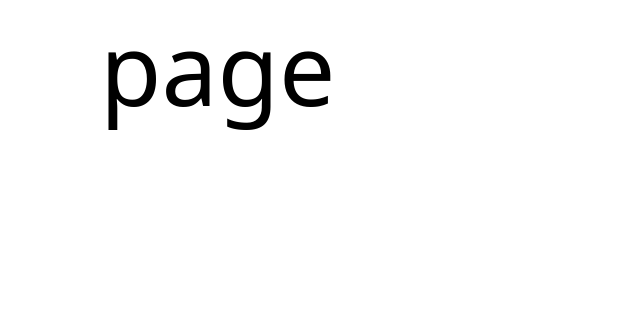
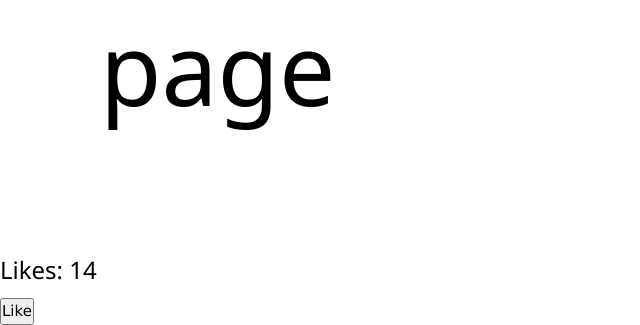
Before and after one commit to rosiephandang/Flask---TOI-Market, a Flask app: page /product_signed_in/1 in a window 1280 px wide. Shown: the part 478-803 px from the top of the page, without its empty margins (0-640 px from the left). Before the commit the page ends 608 px from the top, so only its background shows below. Run offline with Flask 3, Linux system fonts and the light colour scheme; data comes from the database, SQL or seed files in the repository; both versions use the stored data as it was after the commit.

Commit message:
added a like button that autoupdates thye database (added new table) and changed a prev query

```diff
--- a/app.py
+++ b/app.py
@@ -110,8 +110,8 @@ def notifications_signed_in(user_id):
     user = query_db("SELECT * FROM users WHERE user_id = ?", (user_id,), one=True)
     return render_template("notifications_signed_in.html", user=user)
 
-@app.route('/product_signed_in/<int:product_id>')
-def product_signed_in(product_id):
+#@app.route('/product_signed_in/<int:product_id>')
+#def product_signed_in(product_id):
     product = query_db("""SELECT products.*,users.username AS seller_username FROM products INNER JOIN users ON products.seller_key = users.user_id WHERE products.product_id = ?;""", (product_id,), one=True)
     return render_template("product_signed_in.html", product=product)
 
@@ -150,8 +150,10 @@ def signup():
             else:
                 hashed_password = generate_password_hash(password)
                 db = get_db()
-                db.execute('INSERT INTO users (email, username, password) VALUES (?, ?, ?)',(email.lower(), username, hashed_password))
+                cursor = db.execute('INSERT INTO users (email, username, password) VALUES (?, ?, ?)',(email.lower(), username, hashed_password))
                 db.commit()
+                # log the user in immeadiately after signup by storing ID
+                session['user_id'] = cursor.lastrowid
                 flash('You have successfully created an account on TOI Market!')
                 return redirect(url_for('home_signed_in'))
     return render_template('signup.html', msg=msg)
@@ -175,7 +177,7 @@ def login():
                 if check_password_hash(user[3],password):
                     #we are logged in successfully
                     #Store the username in the session
-                    session['user'] = dict(user)
+                    session['user'] = user['user_id']
                     flash("Logged in successfully!")
                     return redirect(url_for('home_signed_in'))
                 else:
@@ -193,5 +195,30 @@ def logout():
     return redirect('/')
 
 
+# like route
+@app.route('/like/<int:product_id>', methods=['POST'])
+def like_product(product_id):
+    user_id = session.get('user_id')
+    #if not user_id:
+        #flash("You must be logged in to like products.")
+        #return redirect(url_for('login'))
+    alr_liked = query_db("SELECT * FROM product_likes WHERE product_id = ? AND user_id = ?", (product_id, user_id), one=True)
+    db = get_db()
+    if alr_liked:
+        db.execute("DELETE FROM product_likes WHERE product_id = ? AND user_id = ?", (product_id, user_id))
+        db.execute("UPDATE products SET likes = likes - 1 WHERE product_id = ?", (product_id,))
+    else:
+        db.execute("INSERT INTO product_likes (product_id, user_id) VALUES (?, ?)", (product_id, user_id))
+        db.execute("UPDATE products SET likes = likes + 1 WHERE product_id = ?", (product_id,))
+    db.commit()
+    return redirect(url_for('product_signed_in', product_id=product_id))
+
+@app.route('/product_signed_in/<int:product_id>')
+def product_signed_in(product_id):
+    product = query_db("SELECT products.*, users.username AS seller_username FROM products INNER JOIN users ON products.seller_key = users.user_id WHERE products.product_id = ?", (product_id,), one=True)
+    user_id = session.get('user_id')
+    liked = query_db("SELECT * FROM product_likes WHERE product_id = ? AND user_id = ?", (product_id, user_id), one=True)
+    return render_template("product_signed_in.html",product=product, liked=liked)
+
 if __name__ == "__main__":
     app.run(debug=True)
--- a/templates/product_signed_in.html
+++ b/templates/product_signed_in.html
@@ -3,6 +3,19 @@
     <!-- sign-up page-->
     <h1 class="test">Hello this is the product signed in page</h1>
 
+    <h3>Likes: {{product['likes']}}</h3>
+    <form action="{{url_for('like_product', product_id=product['product_id'])}}" method="POST">
+    <!--some conditions to like/unlike only signed in tho-->
+        {% if liked %}
+            <button type="submit">
+                Unlike
+            </button>
+        {% else %}
+            <button type="submit">
+                Like
+            </button>
+        {% endif %}
+    </form>
 
 
 {% endblock %}
```
Also changed, not shown: database.db, 1 other file.
